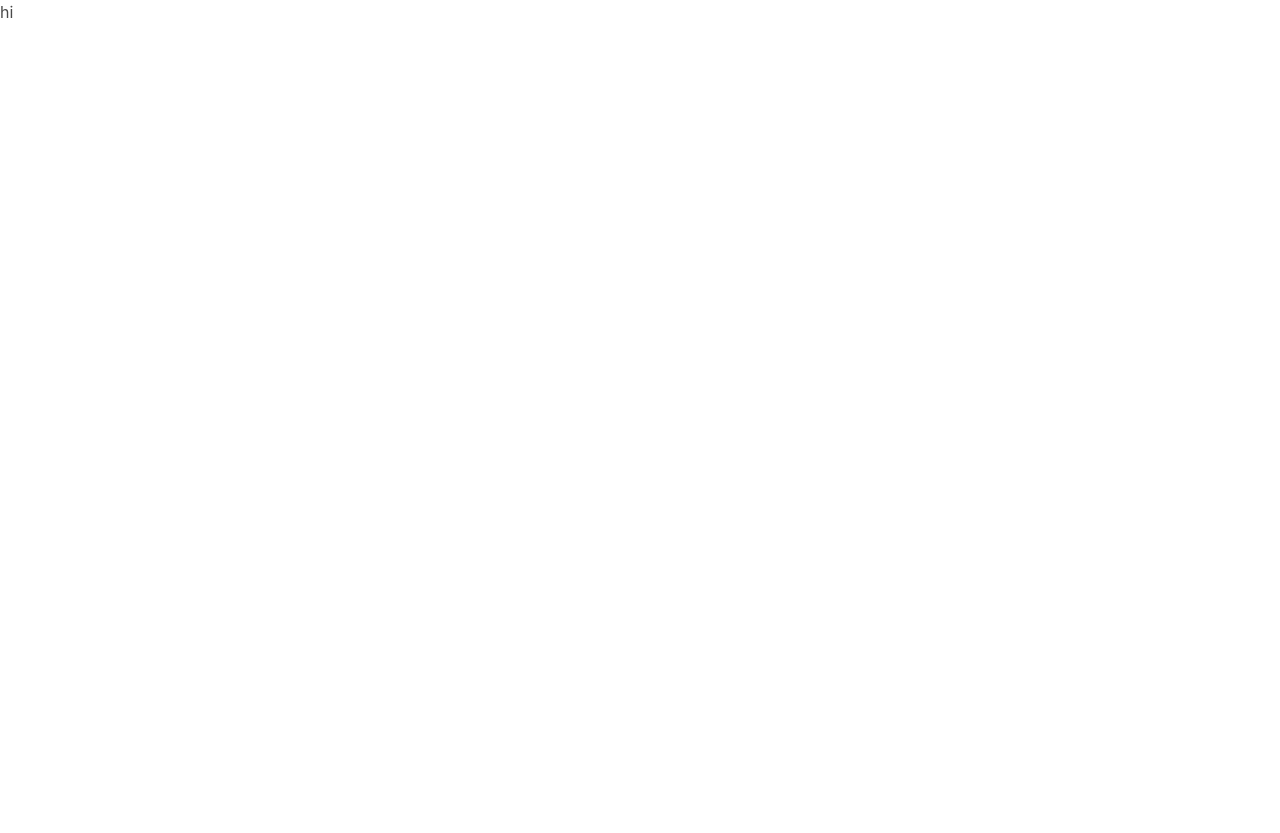
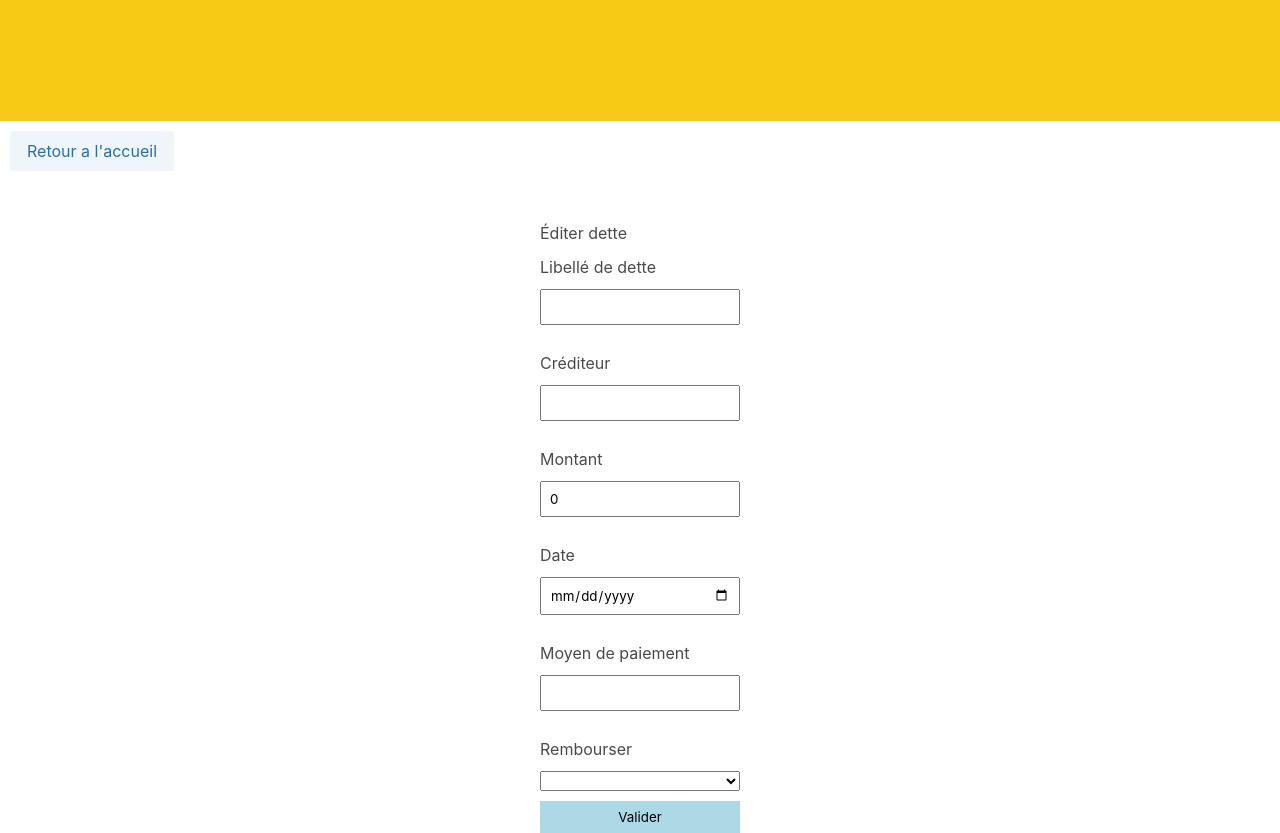
Before and after one commit to Panathes/grainbow-test, a React (Create React App) app: page /1 in a window 1280 px wide. Before the commit the page ends 800 px from the top, so only its background shows below. Built offline with nearby package versions, Linux system fonts and the light colour scheme.

Commit message:
update feature

```diff
--- a/src/components/DebtsForm/index.tsx
+++ b/src/components/DebtsForm/index.tsx
@@ -1,6 +1,7 @@
-import React from "react";
+import React, { useState, useEffect } from "react";
 import styled from "styled-components";
 import { useForm, SubmitHandler } from 'react-hook-form';
+import { Debt } from "../../context";
 
 export interface ModelData {
     id: string;
@@ -13,7 +14,8 @@ export interface ModelData {
   }
 
 interface TransferProps {
-    onSubmit: (data: ModelData) => void;
+    debt?: Debt
+    onSubmit: (data: Debt) => void;
 }
 
 const Form = styled.form`
@@ -49,17 +51,38 @@ const Box = styled.div`
     width: 200px;
 `
 
-const DebtsForm = ({onSubmit}: TransferProps) => {
-    const { register, handleSubmit, formState: { errors } } = useForm<ModelData>();
+const DebtsForm = ({onSubmit, debt}: TransferProps) => {
+    const [update, setUpdate] = useState<any>()
+    const { register, handleSubmit, formState: { errors } } =
+    useForm<Debt>(
+        {
+            defaultValues: {
+              id: debt ? debt.id : '',
+              name: debt ? debt.name : '',
+              creditor: debt ? debt.creditor : '',
+              amount: debt ? debt.amount : 0,
+              date: debt ? debt.date : '',
+              paymentMethod: debt ? debt.paymentMethod : '',
+              isDone: debt ? debt.isDone : false
+            }
+          }
+    );
 
-    const submitHandler: SubmitHandler<ModelData> = data => {
+    useEffect(() => {
+        setUpdate(debt)
+    }, [debt])
+
+    const submitHandler: SubmitHandler<Debt> = data => {
         console.log(data)
         onSubmit(data);
       };
 
+    console.log(update)
+
     return (
         <Wrapper>
             <Box>
+                <h1>{debt ? 'Éditer dette' : 'Nouvelle dette' }</h1>
                 <Form onSubmit={handleSubmit(submitHandler)}>
                     <Label>Libellé de dette</Label>
                     <Input type="text" {...register('name', { required: true, min: 0 })} />
--- a/src/components/DebtsTable/index.tsx
+++ b/src/components/DebtsTable/index.tsx
@@ -14,6 +14,10 @@ const DebtsTable = () => {
         navigate('/add')
       };
 
+    const goToUpdate = (id: string) => {
+      navigate(`/${id}`)
+    }
+
     const toggleModal = () => {
         setIsModalOpen(!isModalOpen)
     }
@@ -25,7 +29,7 @@ const DebtsTable = () => {
         toggleModal()
     }
 
-    const test = (id: string) => {
+    const openDeleteModal = (id: string) => {
         console.log(id)
         toggleModal()
         setId(id)
@@ -82,8 +86,8 @@ const DebtsTable = () => {
                         <td>{debt.paymentMethod}</td>
                         <td><Reimburse isDone={debt.isDone}>{debt.isDone ? 'oui' : 'non'}</Reimburse></td>
                         <td>
-                            <Button className="button is-info">Modifier</Button>
-                            <Button onClick={() => test(debt.id)} className="button is-danger">Supprimer</Button>
+                            <Button onClick={() => goToUpdate(debt.id)} className="button is-info">Modifier</Button>
+                            <Button onClick={() => openDeleteModal(debt.id)} className="button is-danger">Supprimer</Button>
                         </td>
                     </tr>
                     ))}
--- a/src/page/NewDebts/index.tsx
+++ b/src/page/NewDebts/index.tsx
@@ -1,16 +1,16 @@
 import React, { Fragment } from "react";
 import DebtsForm from "../../components/DebtsForm";
 import Header from "../../components/Header";
-import { ModelData } from "../../components/DebtsForm";
 import { Button } from "./style";
 import { useNavigate } from 'react-router-dom';
+import { Debt } from "../../context";
 
 
 const NewDebt = () => {
     const storedData = localStorage.getItem('debts');
     const navigate = useNavigate();
 
-    let debts: Array<ModelData> = [];
+    let debts: Array<Debt> = [];
 
     if (storedData) {
         // Convertissez les données en un tableau d'objets
@@ -21,7 +21,7 @@ const NewDebt = () => {
         navigate('/')
     }
 
-    const addData = (data: ModelData) => {
+    const addData = (data: Debt) => {
         debts.push(data);
         localStorage.setItem('myData', JSON.stringify(debts));
       };
--- a/src/page/UpdateDebts/index.tsx
+++ b/src/page/UpdateDebts/index.tsx
@@ -1,8 +1,33 @@
-import React from "react";
+import React,{ Fragment ,useContext } from "react";
+import DebtsForm from "../../components/DebtsForm";
+import Header from "../../components/Header";
+import TotalDebts, { Debt } from "../../context";
+import { Button } from "./style";
+import { useNavigate, useParams } from 'react-router-dom';
 
 const UpdateDebt = () => {
+    const  debtId  = useParams();
+    const debts = useContext(TotalDebts)
+
+    const debt = debts?.find((item: { id: any; }) => item.id === debtId.id)
+
+    const navigate = useNavigate()
+
+    const goToHomepage = () => {
+        navigate('/')
+    }
+
+    const updateData = (data: Debt) => {
+        debts?.push(data);
+        localStorage.setItem('myData', JSON.stringify(debts));
+    }
+
     return (
-        <p>hi</p>
+        <Fragment>
+            <Header />
+            <Button  onClick={goToHomepage} className="button is-info is-light">Retour a l'accueil</Button>
+            <DebtsForm  debt={debt} onSubmit={updateData}/>
+        </Fragment>
     )
 }
 
--- /dev/null
+++ b/src/page/UpdateDebts/style.tsx
@@ -0,0 +1,6 @@
+import styled from "styled-components";
+
+export const Button = styled.button`
+    margin-top: 10px;
+    margin-left: 10px;
+`
```
